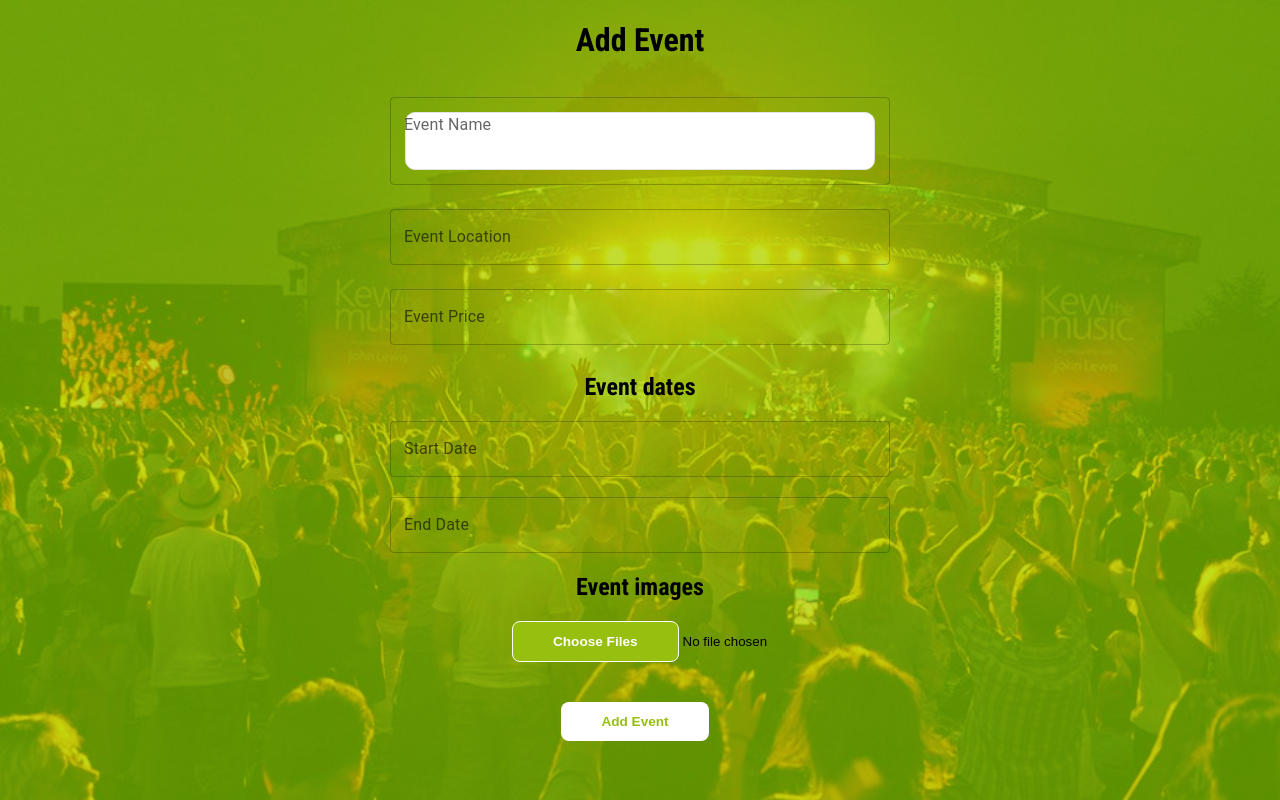
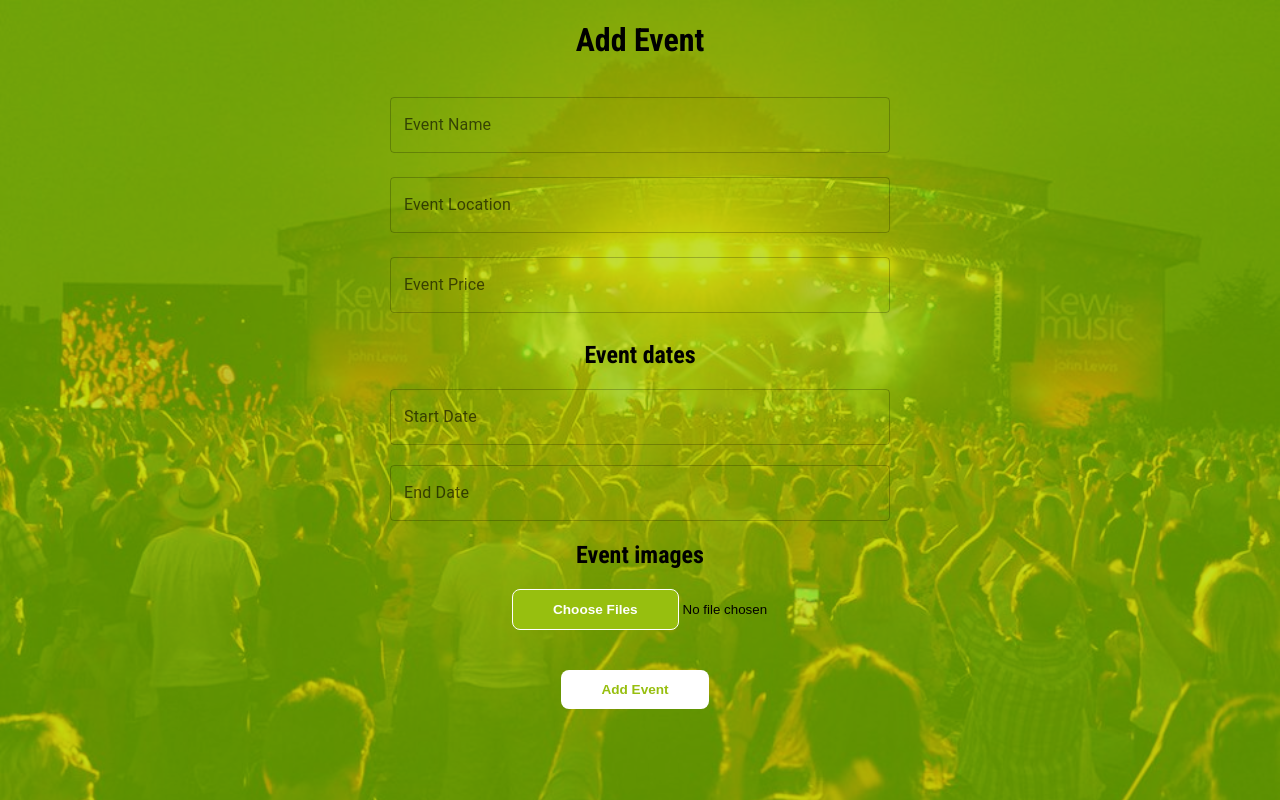
Before and after one commit to Juanse7793/Concierge-Front-end, a React (Create React App) app: page /new-event in a window 1280 px wide. Built offline with nearby package versions, Linux system fonts and the light colour scheme.

Commit message:
event name input fix

```diff
--- a/src/components/AddEvent.js
+++ b/src/components/AddEvent.js
@@ -38,7 +38,7 @@ function AddEvent() {
           value={valueName}
           onChange={(e) => handleChangeName(e.target.value)}
           sx={sx}
-          id="event-name"
+          id="event-name-input"
           label="Event Name"
           margin="normal"
         />
@@ -46,7 +46,7 @@ function AddEvent() {
           value={valueLocation}
           onChange={(e) => handleChangeLocation(e.target.value)}
           sx={sx}
-          id="event-location"
+          id="event-location-input"
           label="Event Location"
           margin="normal"
         />
@@ -54,7 +54,7 @@ function AddEvent() {
           value={valuePrice}
           onChange={(e) => handleChangePrice(e.target.value)}
           sx={sx}
-          id="event-price"
+          id="event-price-input"
           label="Event Price"
           margin="normal"
         />
```
